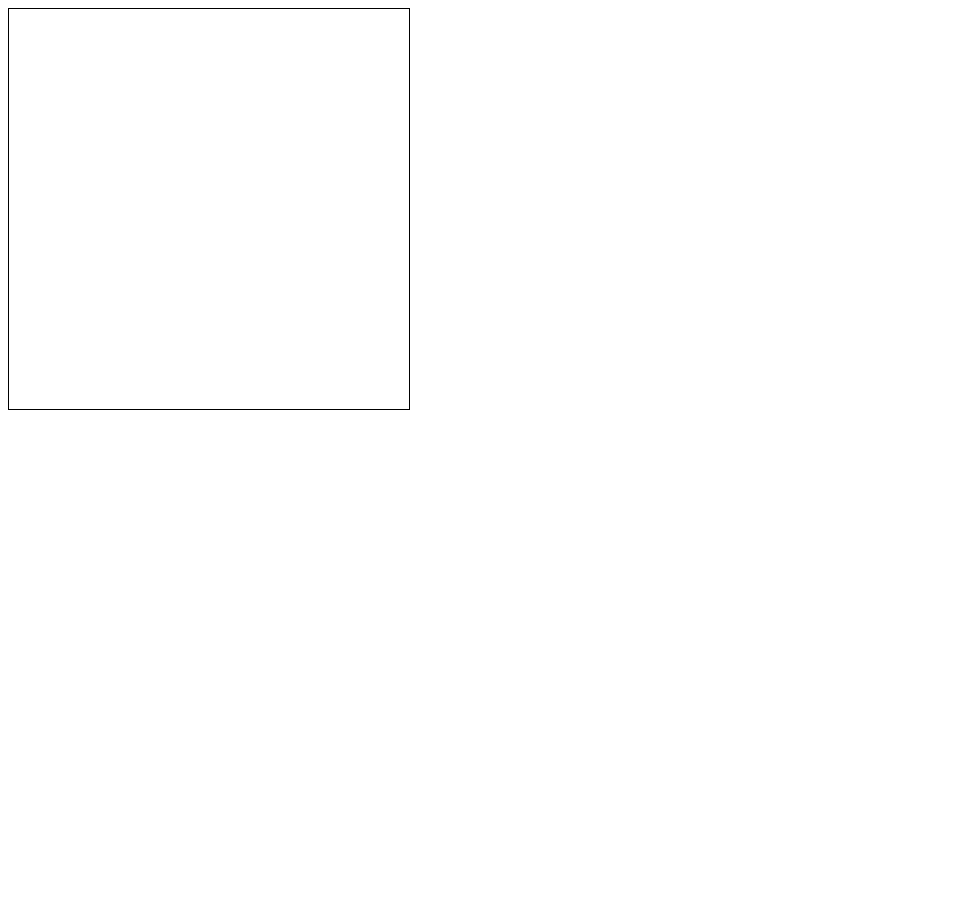
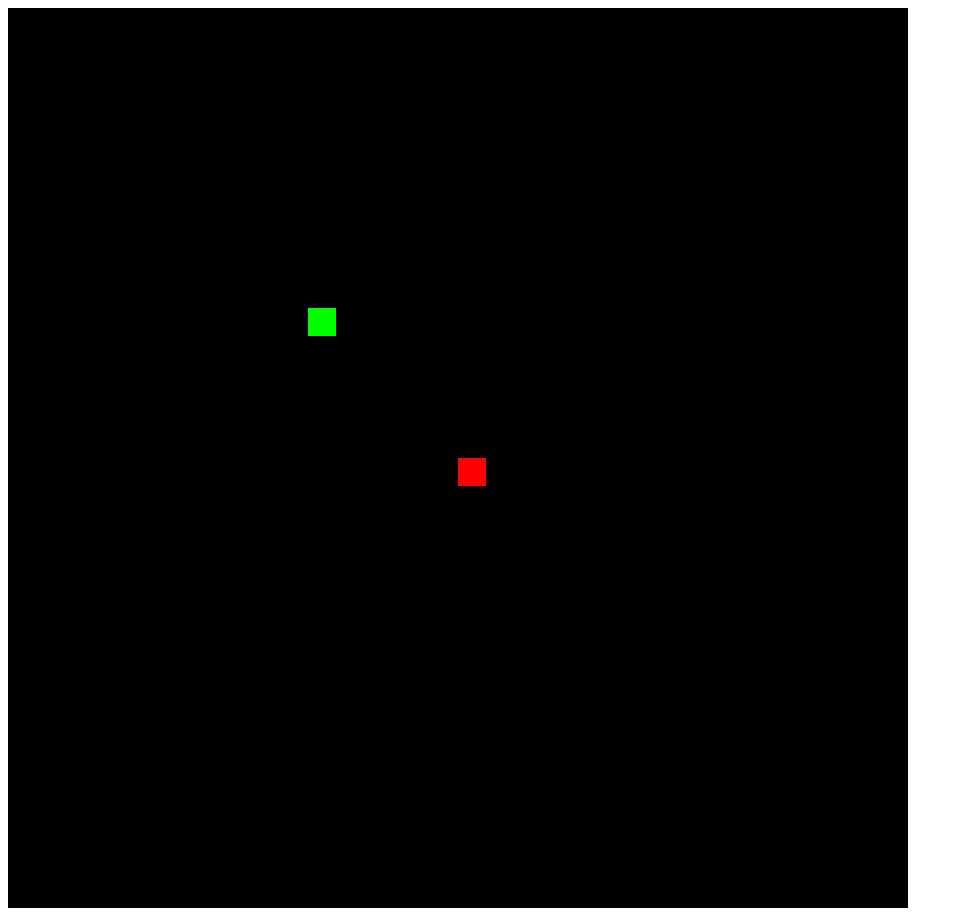
Before and after one commit to Ascinei/snake, a website: page index.html in a window 1280 px wide. Shown: the whole page, without its empty margins (0-963 px from the left). Before the commit the page ends 800 px from the top, so only its background shows below. Drawn offline with Linux system fonts and the light colour scheme.

Commit message:
Finally made a working version of snake

```diff
--- a/index.html
+++ b/index.html
@@ -1,14 +1,87 @@
-<!DOCTYPE html>
-<html lang="en">
-<head>
-    <meta charset="UTF-8">
-    <meta http-equiv="X-UA-Compatible" content="IE=edge">
-    <meta name="viewport" content="width=device-width, initial-scale=1.0">
-    <title>Snake!!</title>
-    <canvas id="gameCanvas" width="400" height="400" style="border:1px solid #000000;"></canvas>
-    <script src="index.js"></script>
-</head>
-<body>
+<canvas id="snakeBoard" width="900" height="900"></canvas>
+<script>
+window.onload=function() {
+    canv=document.getElementById("snakeBoard");
+    snakeboardContext=canv.getContext("2d");
+    document.addEventListener("keydown",keyPush);
+    startGame();
+}
+position_x=position_y=10;
+gridSize=tileCount=30;
+apple_x=apple_y=15;
+velocity_x=velocity_y=0;
+trail=[];
+tail = 5;
 
-</body>
-</html>
+function game() {
+    position_x+=velocity_x;
+    position_y+=velocity_y;
+    if(position_x<0) {
+        failedGame()
+    }
+    if(position_x>tileCount-1) {
+        failedGame()
+    }
+    if(position_y<0) {
+        failedGame()
+    }
+    if(position_y>tileCount-1) {
+        failedGame()
+    }
+    snakeboardContext.fillStyle="black";
+    snakeboardContext.fillRect(0,0,canv.width,canv.height);
+
+    snakeboardContext.fillStyle="lime";
+    for(var i=0;i<trail.length;i++) {
+        snakeboardContext.fillRect(trail[i].x*gridSize,trail[i].y*gridSize,gridSize-2,gridSize-2);
+        if(trail[i].x==position_x && trail[i].y==position_y) {
+            failedGame();
+        }
+    }
+    trail.push({x:position_x,y:position_y});
+    while(trail.length>tail) {
+    trail.shift();
+    }
+
+    if(apple_x==position_x && apple_y==position_y) {
+        tail++;
+        apple_x=Math.floor(Math.random()*tileCount);
+        apple_y=Math.floor(Math.random()*tileCount);
+    }
+    snakeboardContext.fillStyle="red";
+    snakeboardContext.fillRect(apple_x*gridSize,apple_y*gridSize,gridSize-2,gridSize-2);
+}
+
+function startGame()    {
+
+    setInterval(game,1000/12);
+}
+
+function failedGame() {
+    tail = 5;
+    position_x=position_y=10;
+    velocity_x = 0
+    velocity_y = 0;
+    snakeboardContext.fillStyle="black";
+    snakeboardContext.fillRect(0,0,canv.width,canv.height);
+    snakeboardContext.fillStyle="lime";
+    snakeboardContext.fillRect(position_x*gridSize,position_y*gridSize,gridSize-2,gridSize-2);
+}
+
+function keyPush(evt) {
+    switch(evt.keyCode) {
+        case 37:
+            velocity_x=-1;velocity_y=0;
+            break;
+        case 38:
+            velocity_x=0;velocity_y=-1;
+            break;
+        case 39:
+            velocity_x=1;velocity_y=0;
+            break;
+        case 40:
+            velocity_x=0;velocity_y=1;
+            break;
+    }
+}
+</script>
```
